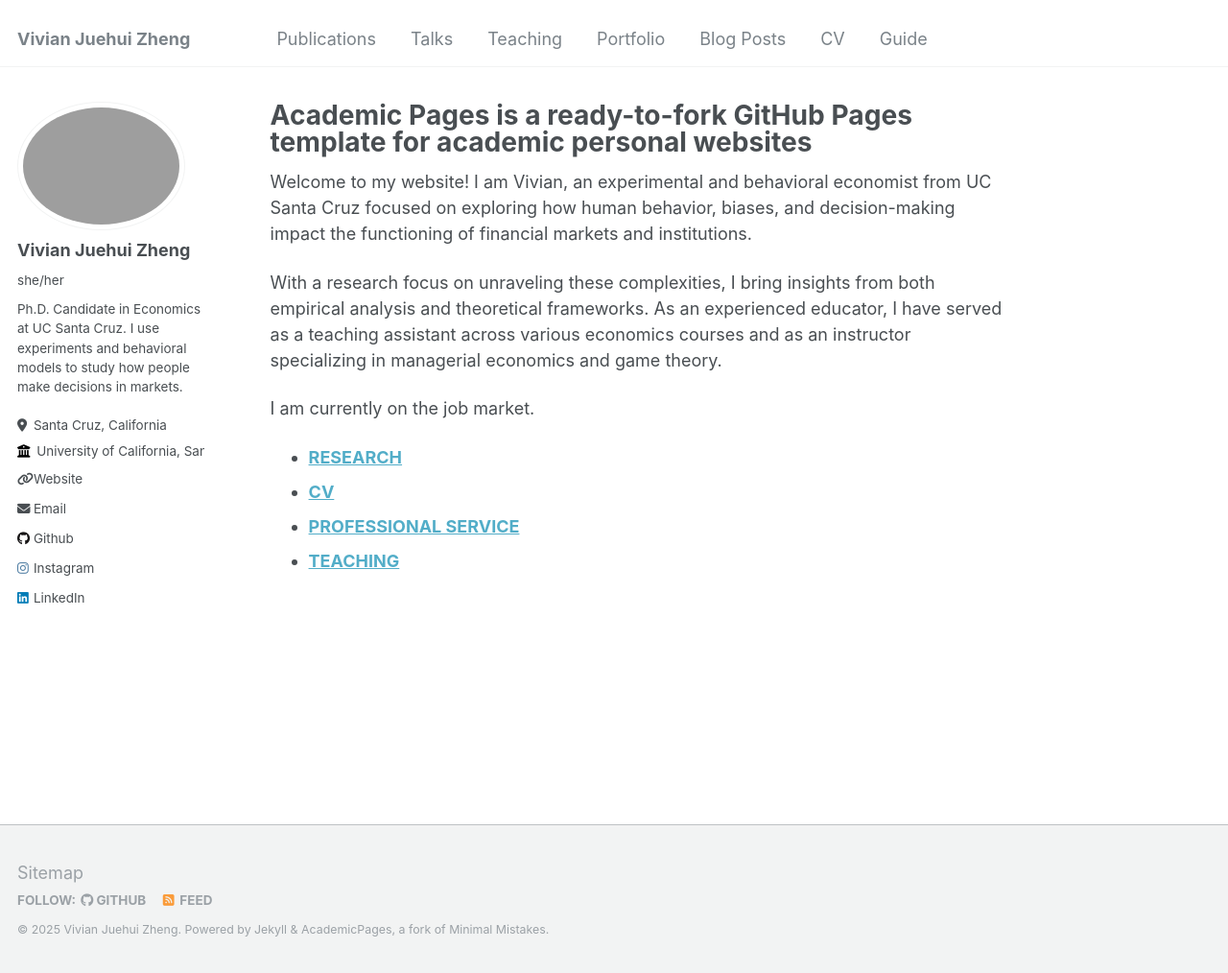
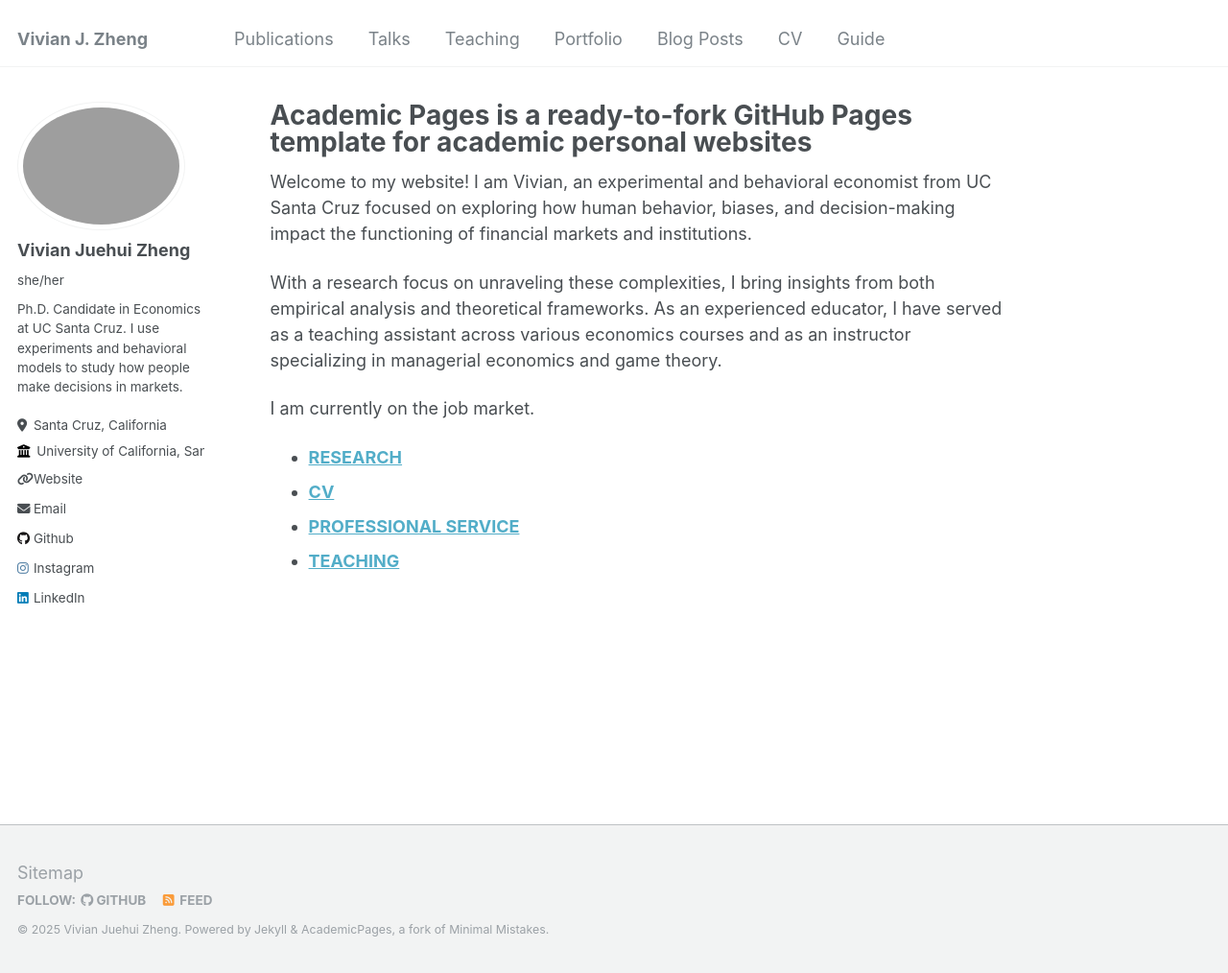
Before and after one commit to vivianzvz/vivianzvz.github.io, a Jekyll site: the page built from _pages/home.md, in a window 1280 px wide and 1014 px high. Shown: the whole window at 96% size. Built offline with Jekyll 4.4.1, drawn with Linux system fonts in a browser that asks for light colours.

Commit message:
Update _config.yml

```diff
--- a/_config.yml
+++ b/_config.yml
@@ -2,7 +2,7 @@
 
 # Basic Site Settings
 locale         : "en-US"
-title          : Vivian Juehui Zheng
+title          : Vivian J. Zheng
 title_separator: "-"
 name           : "Vivian Juehui Zheng"
 description    : "Ph.D. Candidate in Economics at UC Santa Cruz, specializing in behavioral and experimental economics."
```
